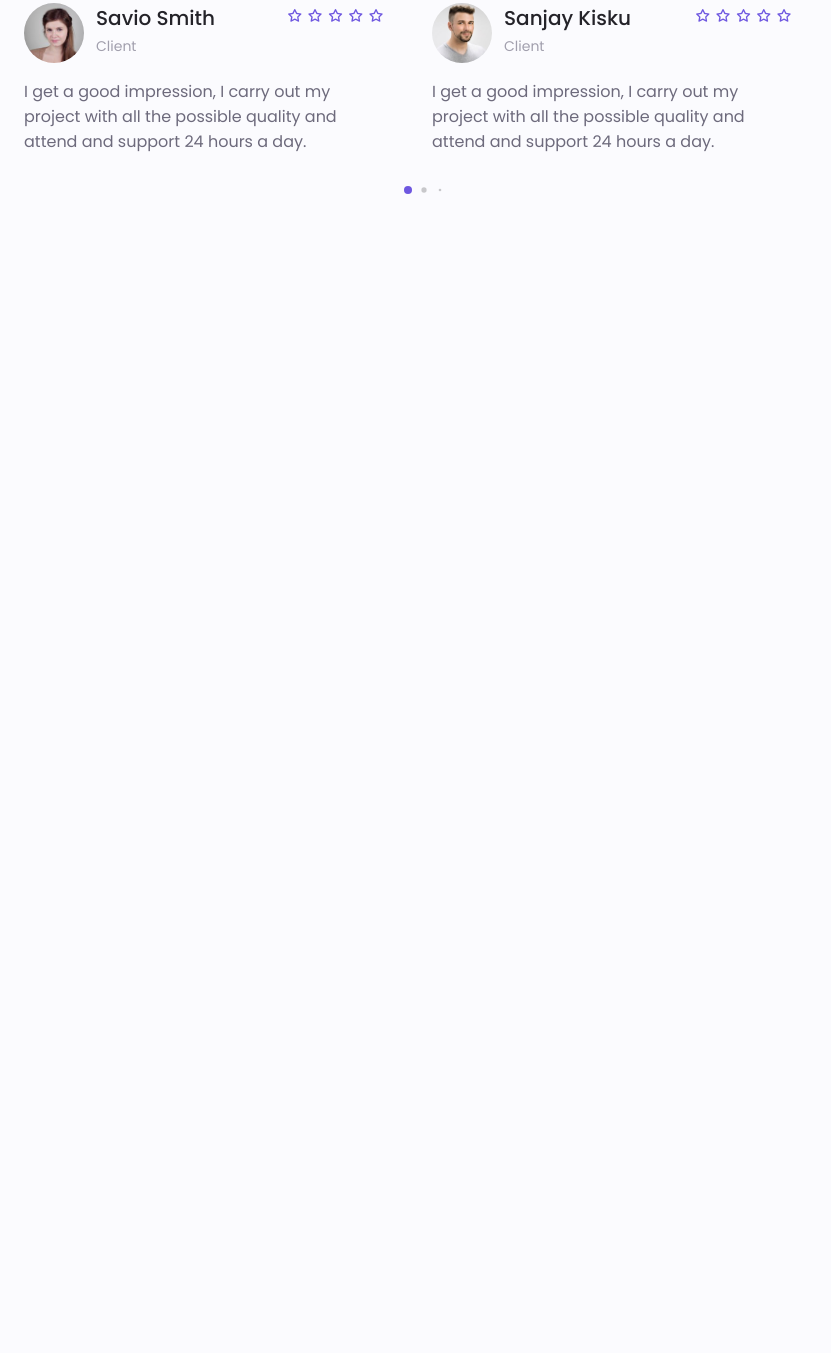
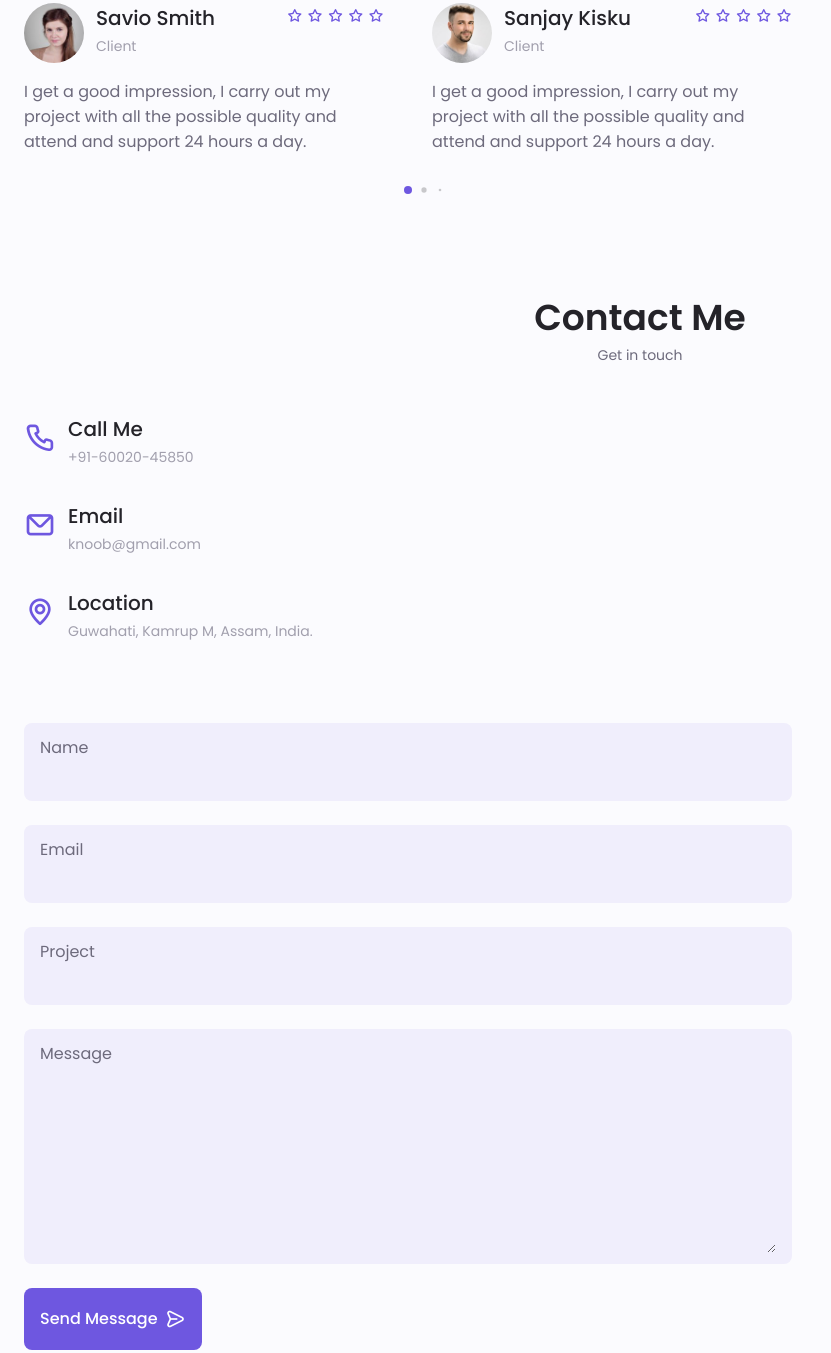
Before and after one commit to Realsantosm/Portfolio-pro, a plain HTML site: page index.html in a window 1280 px wide. Shown: the part 5064-6417 px from the top of the page, without its empty margins (0-831 px from the left). Before the commit the page ends 5466 px from the top, so only its background shows below. Drawn offline with nearby package versions, Linux system fonts and the light colour scheme.

Commit message:
feat : added contact section

```diff
--- a/assets/css/styles.css
+++ b/assets/css/styles.css
@@ -835,8 +835,52 @@ img{
 }
 
 /*==================== CONTACT ME ====================*/
+.contact__container {
+    row-gap: 3rem;
+}
 
+.contact__information {
+    display: flex;
+    margin-bottom: var(--mb-2);
+}
 
+.contact__icon {
+    font-size: 2rem;
+    color: var(--first-color);
+    margin-right: var(--mb-0-75);
+}
+
+.contact__title {
+    font-size: var(--h3-font-size);
+    font-weight: var(--font-medium);
+}
+
+.contact__subtitle {
+    font-size: var(--small-font-size);
+    color: var(--text-color-light);
+}
+
+.contact__content {
+    background-color: var(--input-color);
+    border-radius: .5rem;
+    padding: .75rem 1rem .25rem;
+}
+
+.contact__label {
+    font-size: var(--smaller-font-size);
+    color: var(--title-color);
+}
+
+.contact__input {
+    width: 100%;
+    background-color: var(--input-color);
+    color: var(--text-color);
+    font-family: var(--body-font);
+    font-size: var(--normal-font-size);
+    border: none;
+    outline: none;
+    padding: .25rem .5rem .5rem 0;
+}
 /*==================== FOOTER ====================*/
 
 
--- a/index.html
+++ b/index.html
@@ -795,7 +795,65 @@
 
             <!--==================== CONTACT ME ====================-->
             <section class="contact section" id="contact">
+                <h2 class="section__title">Contact Me</h2>
+                <span class="section__subtitle">Get in touch</span>
 
+                <div class="contact__container container grid">
+                    <div>
+                        <div class="contact__information">
+                            <i class="uil uil-phone contact__icon"></i>
+
+                            <div>
+                                <h3 class="contact__title">Call Me</h3>
+                                <span class="contact__subtitle">+91-60020-45850</span>
+                            </div>
+                        </div>
+                        <div class="contact__information">
+                            <i class="uil uil-envelope contact__icon"></i>
+
+                            <div>
+                                <h3 class="contact__title">Email</h3>
+                                <span class="contact__subtitle">knoob@gmail.com</span>
+                            </div>
+                        </div>
+                        <div class="contact__information">
+                            <i class="uil uil-map-marker contact__icon"></i>
+
+                            <div>
+                                <h3 class="contact__title">Location</h3>
+                                <span class="contact__subtitle">Guwahati, Kamrup M, Assam, India.</span>
+                            </div>
+                        </div>
+                    </div>
+
+                    <form action="" class="contact__form grid">
+                        <div class="contact__inputs grid">
+                            <div class="contact__content">
+                                <label for="" class="contact__input">Name</label>
+                                <input type="text" class="contact__input">
+                            </div>
+                            <div class="contact__content">
+                                <label for="" class="contact__input">Email</label>
+                                <input type="email" class="contact__input">
+                            </div>
+                        </div>
+                        <div class="contact__content">
+                            <label for="" class="contact__input">Project</label>
+                            <input type="text" class="contact__input">
+                        </div>
+                        <div class="contact__content">
+                            <label for="" class="contact__input">Message</label>
+                            <textarea name="" id="" cols="0" rows="7" class="contact__input"></textarea>
+                        </div>
+                        <div>
+                            <a href="#" class="button button--flex">
+                                Send Message
+                                <i class="uil uil-message button__icon"></i>
+                            </a>
+                        </div>
+                    </form>
+
+                </div>
 
             </section>
         </main>
```
